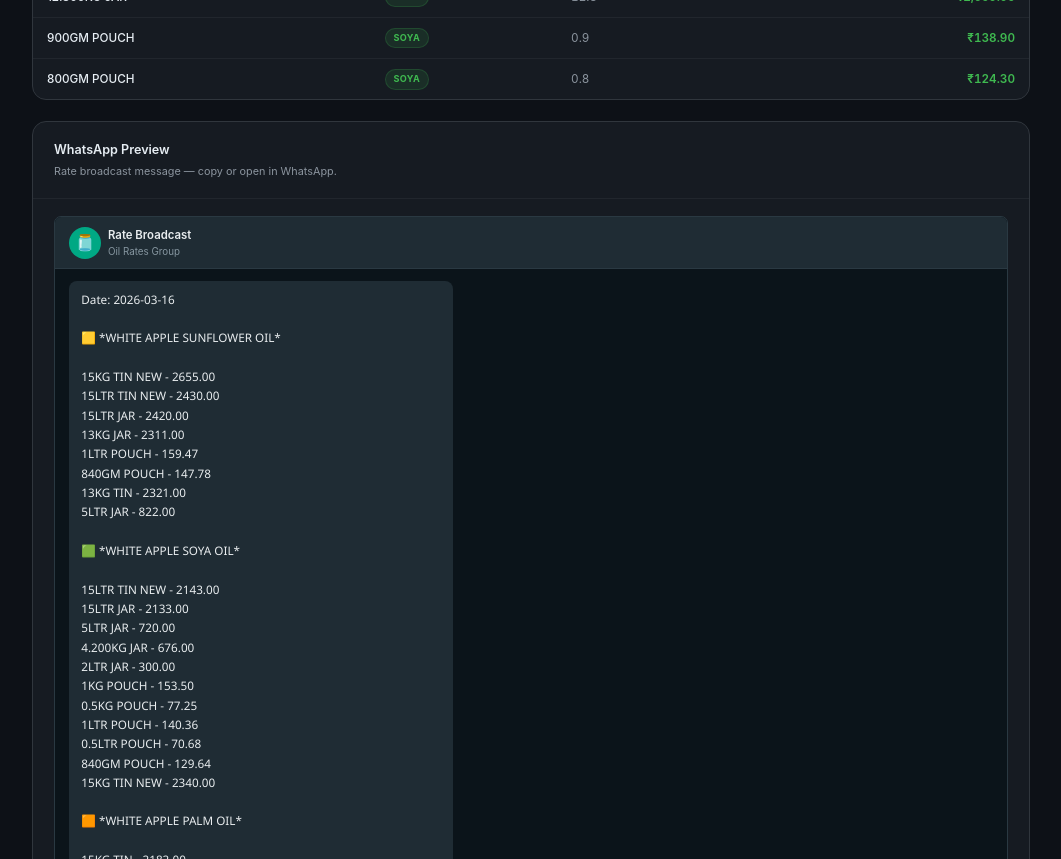
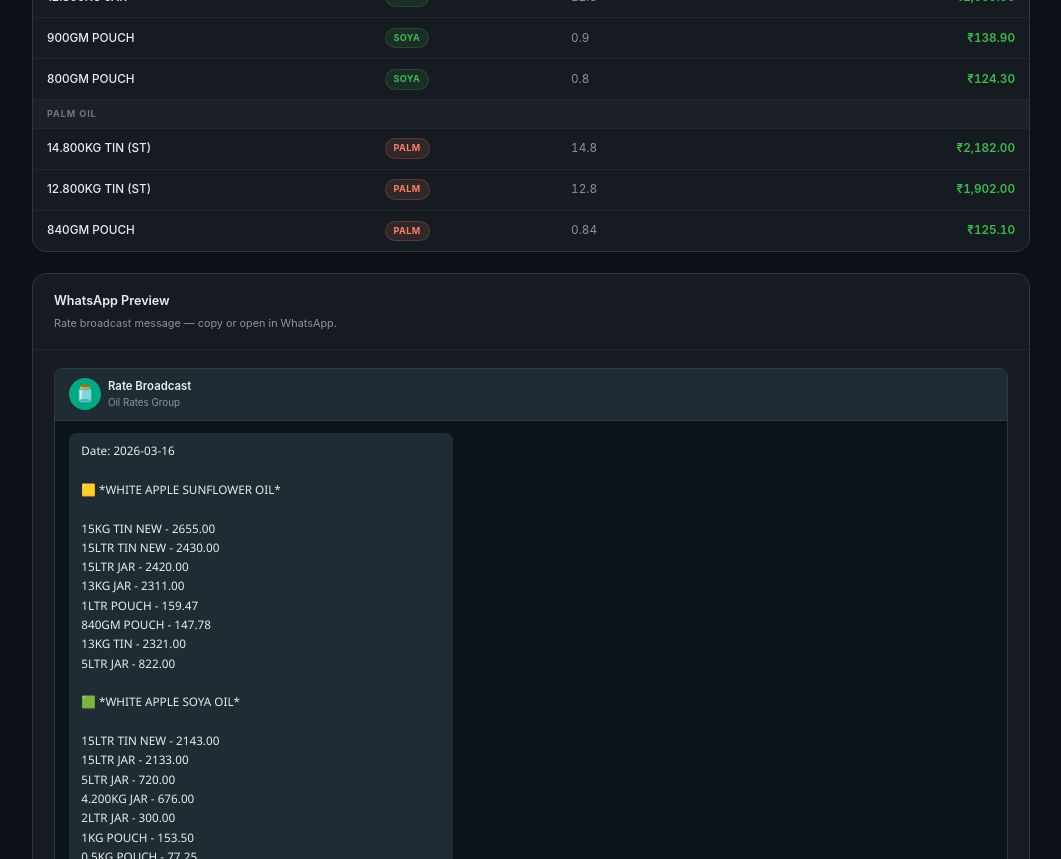
Before and after one commit to mydesignstation-cmyk/oilchart, a React (Vite) app: page / in a window 1280 px wide. Shown: the part 1840-2699 px from the top of the page, without its empty margins (109-1170 px from the left). Built offline with nearby package versions, Linux system fonts and the light colour scheme.

Commit message:
fix(data): add BESTTASTE palm products; normalize product name for ordering

```diff
--- a/src/components/ProductTable.tsx
+++ b/src/components/ProductTable.tsx
@@ -82,7 +82,7 @@
         "900GM POUCH",
         "800GM POUCH",
       ],
-      PALM: ["14.800KG TIN (ST)", "12.800 KG TIN (ST)", "840GM POUCH"],
+      PALM: ["14.800KG TIN (ST)", "12.800KG TIN (ST)", "840GM POUCH"],
     },
   };
 
--- a/src/data/products.ts
+++ b/src/data/products.ts
@@ -242,6 +242,31 @@
     offsets: { SF: 140, SOYA: 120, PALM: 110 },
     adjustments: { self: 100, other: 120, dealer: 130 },
   },
+  // BestTaste palm variants (added to match spreadsheet sections)
+  {
+    name: "14.800KG TIN (ST)",
+    brand: "BESTTASTE",
+    oilType: "PALM",
+    packSize: 14.8,
+    offsets: { SF: 110, SOYA: 110, PALM: 110 },
+    adjustments: { self: 110, other: 130, dealer: 140 },
+  },
+  {
+    name: "12.800KG TIN (ST)",
+    brand: "BESTTASTE",
+    oilType: "PALM",
+    packSize: 12.8,
+    offsets: { SF: 110, SOYA: 110, PALM: 110 },
+    adjustments: { self: 110, other: 130, dealer: 140 },
+  },
+  {
+    name: "840GM POUCH",
+    brand: "BESTTASTE",
+    oilType: "PALM",
+    packSize: 0.84,
+    offsets: { SF: 7.5, SOYA: 7.5, PALM: 7.5 },
+    adjustments: { self: 7.5, other: 27.5, dealer: 37.5 },
+  },
   {
     name: "840GM POUCH",
     oilType: "PALM",
--- a/src/utils/messageBuilder.ts
+++ b/src/utils/messageBuilder.ts
@@ -50,7 +50,7 @@
       "900GM POUCH",
       "800GM POUCH",
     ],
-    PALM: ["14.800KG TIN (ST)", "12.800 KG TIN (ST)", "840GM POUCH"],
+    PALM: ["14.800KG TIN (ST)", "12.800KG TIN (ST)", "840GM POUCH"],
   },
 };
 
```
